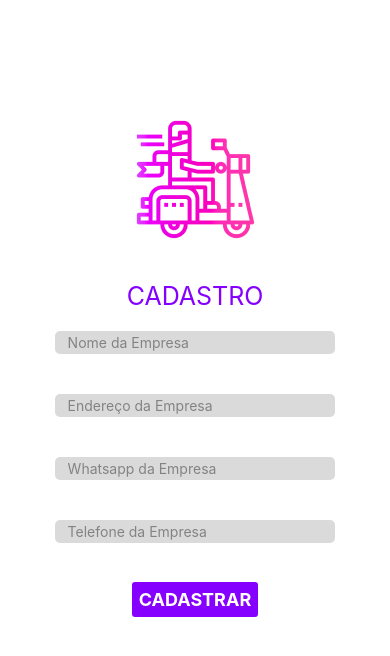
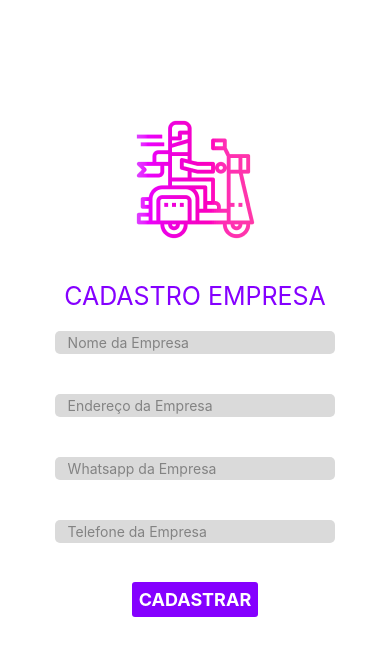
Before and after one commit to Barr0ca/app_admin_motorcycle, a React Native app: screen / in a window 390 px wide. Shown: the top 656 px of the page. Built offline with nearby package versions, Linux system fonts and the light colour scheme.

Commit message:
Segundo commit

```diff
--- a/screens/screenCadastro.js
+++ b/screens/screenCadastro.js
@@ -19,7 +19,7 @@ export default function CadastroEmpresa() {
 
             <View style={styles.boxTitle}>
                 <Text
-                style={styles.titleCadastro}>CADASTRO</Text>
+                style={styles.titleCadastro}>CADASTRO EMPRESA</Text>
             </View>
 
             <View style={styles.boxForm}>
```
